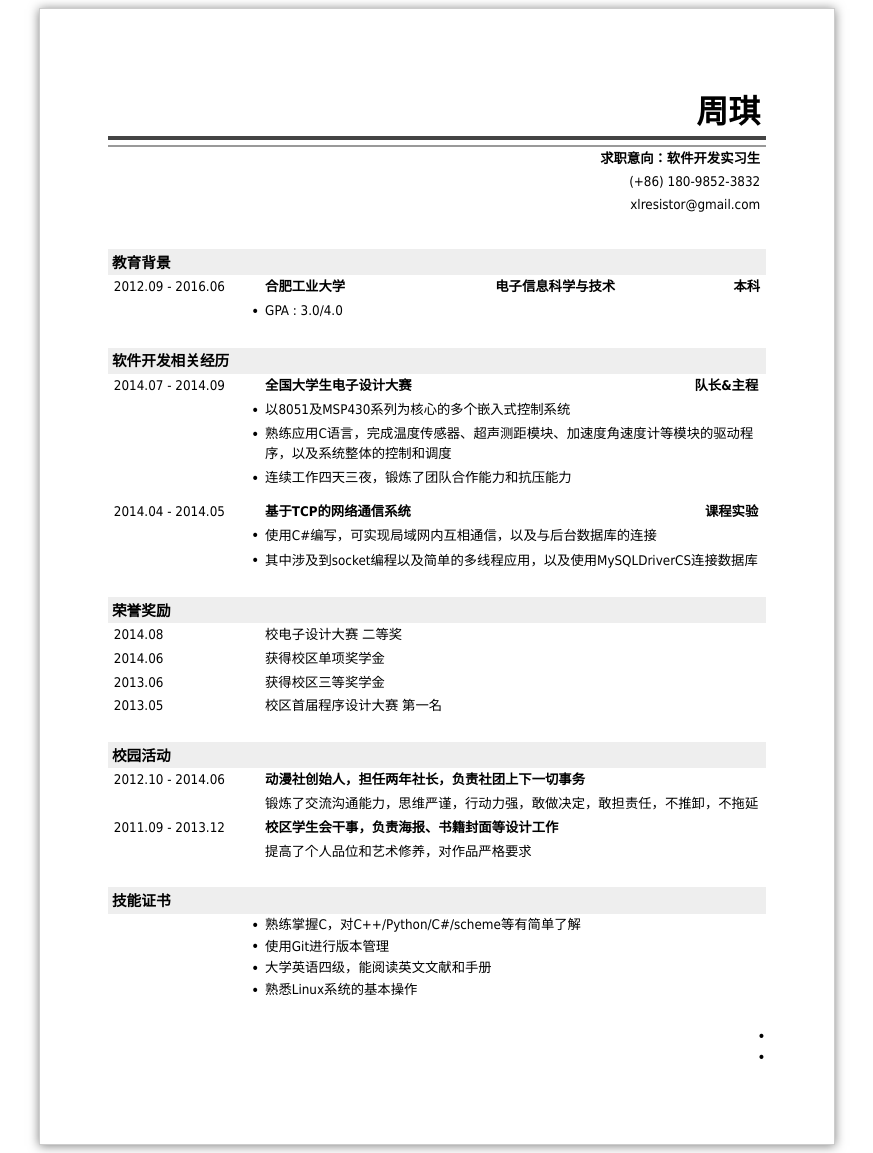
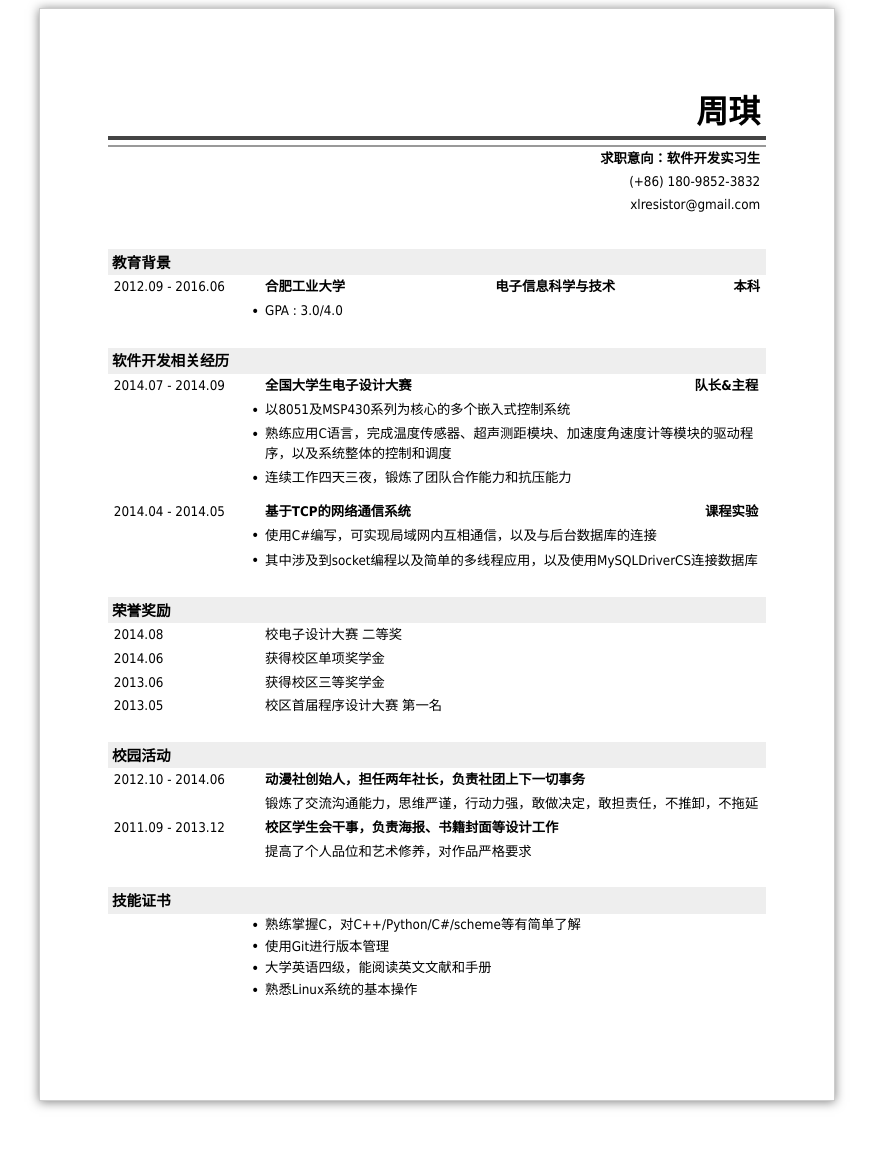
Before and after one commit to XLRES/xlres.github.io, a Jekyll site: the page resume.html, which Jekyll copies as it is, in a window 1280 px wide. Shown: the whole page, without its empty margins (203-1076 px from the left). Built offline with Jekyll 4.4.1, drawn with Linux system fonts in a browser that asks for light colours; Markdown is read by kramdown in place of the engine named in the settings; after the commit the page ends 1109 px from its top, so only the background shows below that.

Commit message:
resume update

```diff
--- a/resume.html
+++ b/resume.html
@@ -526,24 +526,6 @@
         </td>
 							</tr>
 						</table>
-					</div><div class="row" style="padding-top:0.0mm; padding-bottom:0.0mm;">
-						<table>
-							<tr>
-								<td class="cell border_box" style="width: auto; background-color: transparent; text-align: right; vertical-align: top; border-top: 0.75pt none #000000; border-right: 0.75pt none #000000; border-bottom: 0.75pt none #000000; border-left: 0.75pt none #000000;">
-            <input type="hidden" name="key" value="bullet"/>
-            <pre style="min-height: 10.5pt; margin: 0.75mm 0.5mm 0.75mm 1.5mm;"><span class="Arial" style="font-size: 10.5pt; color: #000000; background-color: transparent; font-weight: bold; font-style: normal; text-decoration: none; line-height: 1.15;">•</span></pre>
-        </td>
-							</tr>
-						</table>
-					</div><div class="row" style="padding-top:0.0mm; padding-bottom:0.0mm;">
-						<table>
-							<tr>
-								<td class="cell border_box" style="width: auto; background-color: transparent; text-align: right; vertical-align: top; border-top: 0.75pt none #000000; border-right: 0.75pt none #000000; border-bottom: 0.75pt none #000000; border-left: 0.75pt none #000000;">
-            <input type="hidden" name="key" value="bullet"/>
-            <pre style="min-height: 10.5pt; margin: 0.75mm 0.5mm 0.75mm 1.5mm;"><span class="Arial" style="font-size: 10.5pt; color: #000000; background-color: transparent; font-weight: bold; font-style: normal; text-decoration: none; line-height: 1.15;">•</span></pre>
-        </td>
-							</tr>
-						</table>
 					</div>
     					</div>
     				</div>
```
